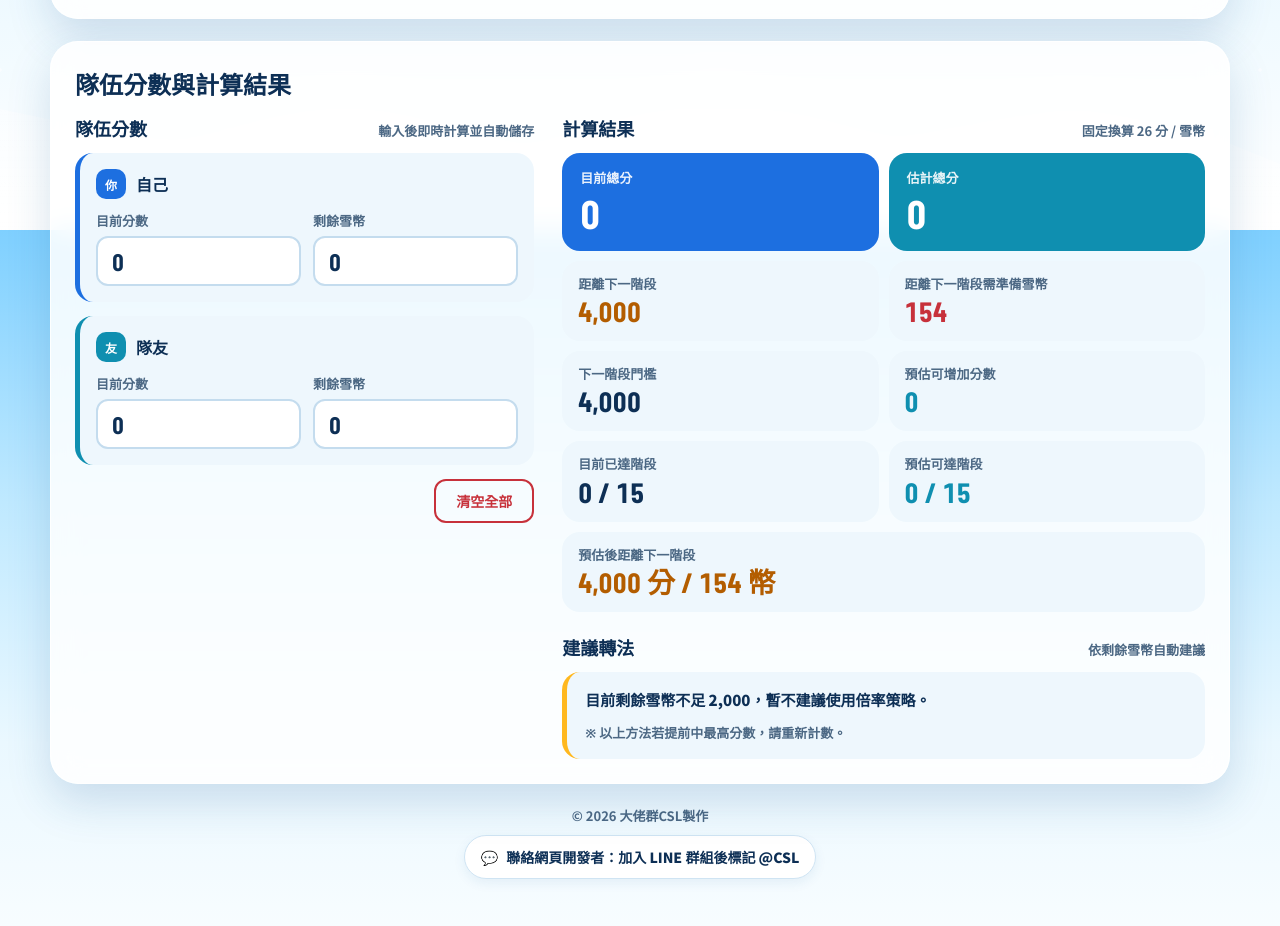
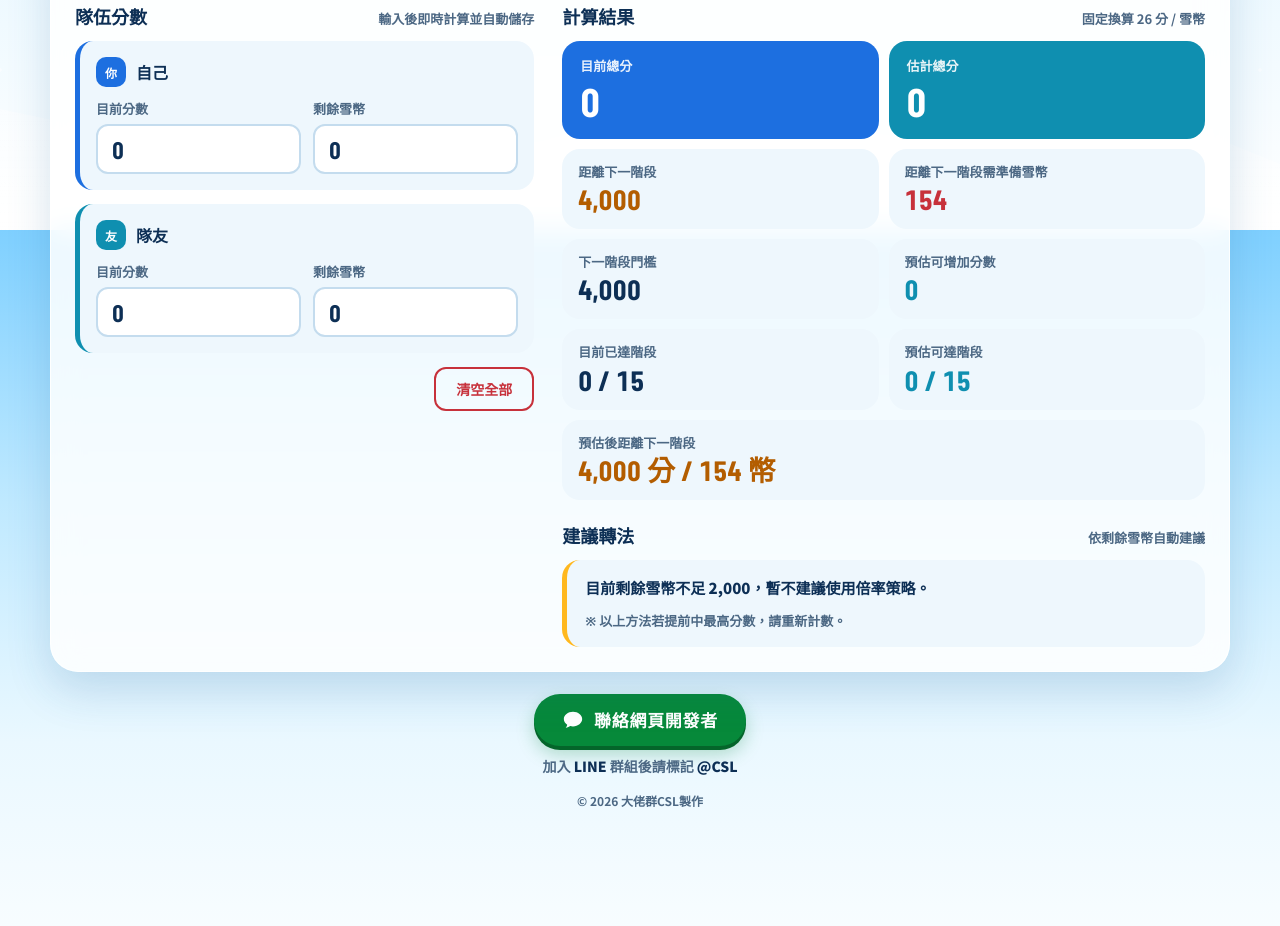
Before and after one commit to Der46/snow-calc, a plain HTML site: page index.html in a window 1280 px wide. Shown: the part 570-1496 px from the top of the page. Drawn offline with nearby package versions, Linux system fonts and the light colour scheme; a web font is replaced by a local one.

Commit message:
feat: green LINE contact button with bold hint line
- Footer contact link becomes a LINE-green pill button with a chat icon
- Hint line underneath ("加入 LINE 群組後請標記 @CSL") with LINE and
  @CSL bolded via a small data-i18n-strong helper (no HTML injection)
- Button and hint translated for all 9 languages

Co-Authored-By: Claude Opus 5.5 <noreply@anthropic.com>

```diff
--- a/app.js
+++ b/app.js
@@ -152,6 +152,8 @@ const t = (key, params = {}) => {
     return text;
 };
 
+const escapeRegExp = (text) => text.replace(/[.*+?^${}()|[\]\\]/g, "\\$&");
+
 const applyI18n = () => {
     document.documentElement.lang = currentLang;
     document.title = t("pageTitle");
@@ -160,7 +162,19 @@ const applyI18n = () => {
         element.textContent = t(element.dataset.i18n);
     });
 
-    $$("[data-i18n-label]").forEach((element) => {
+    // Bold selected terms (e.g. "LINE|@CSL") without injecting HTML
+    $$("[data-i18n-strong]").forEach((element) => {
+        const terms = element.dataset.i18nStrong.split("|");
+        const parts = element.textContent.split(new RegExp(`(${terms.map(escapeRegExp).join("|")})`));
+        element.replaceChildren(...parts.filter(Boolean).map((part) => {
+            if (!terms.includes(part)) return document.createTextNode(part);
+            const strong = document.createElement("strong");
+            strong.textContent = part;
+            return strong;
+        }));
+    });
+
+    $("[data-i18n-label]").forEach((element) => {
         element.setAttribute("aria-label", t(element.dataset.i18nLabel));
     });
 
--- a/i18n.json
+++ b/i18n.json
@@ -118,7 +118,8 @@
             "strategyStep10xUntil": "10 倍率直到中最高分數",
             "strategyResetNote": "※ 以上方法若提前中最高分數，請重新計數。",
             "footer": "© {year} 大佬群CSL製作",
-            "contactDev": "聯絡網頁開發者：加入 LINE 群組後標記 @CSL",
+            "contactDev": "聯絡網頁開發者",
+            "contactHint": "加入 LINE 群組後請標記 @CSL",
             "loadStorageFailed": "讀取儲存資料失敗",
             "modeSwitch": "活動切換",
             "modeAvalanche": "雪崩派對",
@@ -204,7 +205,8 @@
             "strategyStep10xUntil": "Use 10× multiplier until hitting the highest score",
             "strategyResetNote": "※ If the highest score is hit early, restart the count.",
             "footer": "© {year} 大佬群CSL製作",
-            "contactDev": "Contact the developer: join the LINE group and tag @CSL",
+            "contactDev": "Contact the Developer",
+            "contactHint": "Join the LINE group, then tag @CSL",
             "loadStorageFailed": "Failed to load saved data",
             "modeSwitch": "Event",
             "modeAvalanche": "Avalanche Party",
@@ -290,7 +292,8 @@
             "strategyStep10xUntil": "Dùng hệ số 10× cho đến khi trúng điểm cao nhất",
             "strategyResetNote": "※ Nếu trúng điểm cao nhất sớm, hãy đếm lại từ đầu.",
             "footer": "© {year} 大佬群CSL製作",
-            "contactDev": "Liên hệ nhà phát triển: tham gia nhóm LINE và gắn thẻ @CSL",
+            "contactDev": "Liên hệ nhà phát triển",
+            "contactHint": "Tham gia nhóm LINE rồi gắn thẻ @CSL",
             "loadStorageFailed": "Không thể đọc dữ liệu đã lưu",
             "modeSwitch": "Sự kiện",
             "modeAvalanche": "Tiệc Tuyết Lở",
@@ -376,7 +379,8 @@
             "strategyStep10xUntil": "最高スコアが出るまで 10倍",
             "strategyResetNote": "※ 途中で最高スコアが出た場合は、回数をリセットして数え直してください。",
             "footer": "© {year} 大佬群CSL製作",
-            "contactDev": "開発者への連絡：LINEグループに参加して @CSL をメンション",
+            "contactDev": "開発者に連絡",
+            "contactHint": "LINEグループに参加後、@CSL をメンションしてください",
             "loadStorageFailed": "保存データの読み込みに失敗しました",
             "modeSwitch": "イベント切替",
             "modeAvalanche": "アバランチパーティ",
@@ -462,7 +466,8 @@
             "strategyStep10xUntil": "최고 점수가 나올 때까지 10배율",
             "strategyResetNote": "※ 중간에 최고 점수가 나오면 다시 처음부터 카운트하세요.",
             "footer": "© {year} 大佬群CSL製作",
-            "contactDev": "개발자 문의: LINE 그룹에 참여한 뒤 @CSL 을 태그하세요",
+            "contactDev": "개발자에게 문의",
+            "contactHint": "LINE 그룹에 참여한 뒤 @CSL 을 태그해 주세요",
             "loadStorageFailed": "저장된 데이터를 불러오지 못했습니다",
             "modeSwitch": "이벤트 전환",
             "modeAvalanche": "눈사태 파티",
@@ -548,7 +553,8 @@
             "strategyStep10xUntil": "ใช้ตัวคูณ 10× จนกว่าจะได้คะแนนสูงสุด",
             "strategyResetNote": "※ หากได้คะแนนสูงสุดก่อนกำหนด ให้เริ่มนับใหม่",
             "footer": "© {year} 大佬群CSL製作",
-            "contactDev": "ติดต่อผู้พัฒนา: เข้าร่วมกลุ่ม LINE แล้วแท็ก @CSL",
+            "contactDev": "ติดต่อผู้พัฒนา",
+            "contactHint": "เข้าร่วมกลุ่ม LINE แล้วแท็ก @CSL",
             "loadStorageFailed": "โหลดข้อมูลที่บันทึกไว้ไม่สำเร็จ",
             "modeSwitch": "สลับกิจกรรม",
             "modeAvalanche": "Avalanche Party",
@@ -634,7 +640,8 @@
             "strategyStep10xUntil": "Gunakan multiplier 10× sampai mendapat skor tertinggi",
             "strategyResetNote": "※ Jika mendapat skor tertinggi lebih awal, hitungan harus dimulai ulang.",
             "footer": "© {year} 大佬群CSL製作",
-            "contactDev": "Hubungi pengembang: gabung grup LINE lalu tag @CSL",
+            "contactDev": "Hubungi Pengembang",
+            "contactHint": "Gabung grup LINE, lalu tag @CSL",
             "loadStorageFailed": "Gagal memuat data tersimpan",
             "modeSwitch": "Pilih event",
             "modeAvalanche": "Avalanche Party",
@@ -720,7 +727,8 @@
             "strategyStep10xUntil": "Usar multiplicador 10× hasta obtener la puntuación máxima",
             "strategyResetNote": "※ Si obtienes la puntuación máxima antes, reinicia el conteo.",
             "footer": "© {year} 大佬群CSL製作",
-            "contactDev": "Contacta al desarrollador: únete al grupo de LINE y etiqueta a @CSL",
+            "contactDev": "Contactar al desarrollador",
+            "contactHint": "Únete al grupo de LINE y etiqueta a @CSL",
             "loadStorageFailed": "No se pudieron cargar los datos guardados",
             "modeSwitch": "Evento",
             "modeAvalanche": "Avalanche Party",
@@ -806,7 +814,8 @@
             "strategyStep10xUntil": "Usar multiplicador 10× até atingir a pontuação máxima",
             "strategyResetNote": "※ Se atingir a pontuação máxima antes, reinicie a contagem.",
             "footer": "© {year} 大佬群CSL製作",
-            "contactDev": "Fale com o desenvolvedor: entre no grupo do LINE e marque @CSL",
+            "contactDev": "Falar com o desenvolvedor",
+            "contactHint": "Entre no grupo do LINE e marque @CSL",
             "loadStorageFailed": "Falha ao carregar os dados salvos",
             "modeSwitch": "Evento",
             "modeAvalanche": "Avalanche Party",
--- a/index.html
+++ b/index.html
@@ -240,13 +240,17 @@
         </section>
 
         <footer class="footer">
-            <p data-i18n="footer">&copy; 2026 大佬群CSL製作</p>
             <a class="contact-link"
                 href="https://line.me/ti/g2/vFTIlDhsyEN9wo0SYbIpDBL9AsHbK-mbHTS5YA?utm_source=invitation&amp;utm_medium=link_copy&amp;utm_campaign=default"
                 target="_blank" rel="noopener noreferrer">
-                <span class="contact-icon" aria-hidden="true">💬</span>
-                <span data-i18n="contactDev">聯絡網頁開發者：加入 LINE 群組後標記 @CSL</span>
+                <svg class="contact-icon" viewBox="0 0 24 24" aria-hidden="true">
+                    <path fill="currentColor"
+                        d="M12 3C6.48 3 2 6.58 2 11c0 2.5 1.43 4.73 3.67 6.2-.13.93-.6 2.3-1.67 3.3 2.1-.1 3.9-1.06 4.95-1.86.98.24 2 .36 3.05.36 5.52 0 10-3.58 10-8s-4.48-8-10-8Z" />
+                </svg>
+                <span data-i18n="contactDev">聯絡網頁開發者</span>
             </a>
+            <p class="contact-hint" data-i18n="contactHint" data-i18n-strong="LINE|@CSL">加入 LINE 群組後請標記 @CSL</p>
+            <p class="copyright" data-i18n="footer">&copy; 2026 大佬群CSL製作</p>
         </footer>
     </main>
 
--- a/style.css
+++ b/style.css
@@ -927,31 +927,59 @@ input:focus {
     margin: 0;
 }
 
+/* LINE-green contact button with a hint line underneath */
 .contact-link {
     display: inline-flex;
     align-items: center;
-    gap: 8px;
-    min-height: 44px;
-    padding: 8px 16px;
+    gap: 10px;
+    min-height: 52px;
+    padding: 10px 28px;
     border-radius: 999px;
-    border: var(--chip-border);
-    background: var(--surface-solid);
-    box-shadow: var(--chip-shadow);
-    color: var(--ink);
-    font-size: 14px;
-    font-weight: 800;
+    background: #06893a;
+    box-shadow: 0 4px 0 #04652a, 0 8px 18px rgba(6, 137, 58, 0.28);
+    color: #ffffff;
+    font-size: 17px;
+    font-weight: 900;
+    letter-spacing: 0.04em;
     text-decoration: none;
-    transition: transform 0.2s var(--ease);
+    transition: transform 0.15s var(--ease), box-shadow 0.15s var(--ease), background 0.15s ease;
 }
 
 .contact-link:hover {
+    background: #079a42;
     transform: translateY(-1px);
-    text-decoration: underline;
+}
+
+.contact-link:active {
+    transform: translateY(3px);
+    box-shadow: 0 1px 0 #04652a, 0 4px 10px rgba(6, 137, 58, 0.24);
 }
 
 .contact-link:focus-visible {
     outline: 3px solid var(--focus);
-    outline-offset: 2px;
+    outline-offset: 3px;
+}
+
+.contact-icon {
+    width: 22px;
+    height: 22px;
+    flex: none;
+}
+
+.contact-hint {
+    color: var(--muted);
+    font-size: 14px;
+    font-weight: 700;
+}
+
+.contact-hint strong {
+    color: var(--ink);
+    font-weight: 900;
+}
+
+.footer .copyright {
+    margin-top: 6px;
+    font-size: 12px;
 }
 
 /* =========================================================
```
